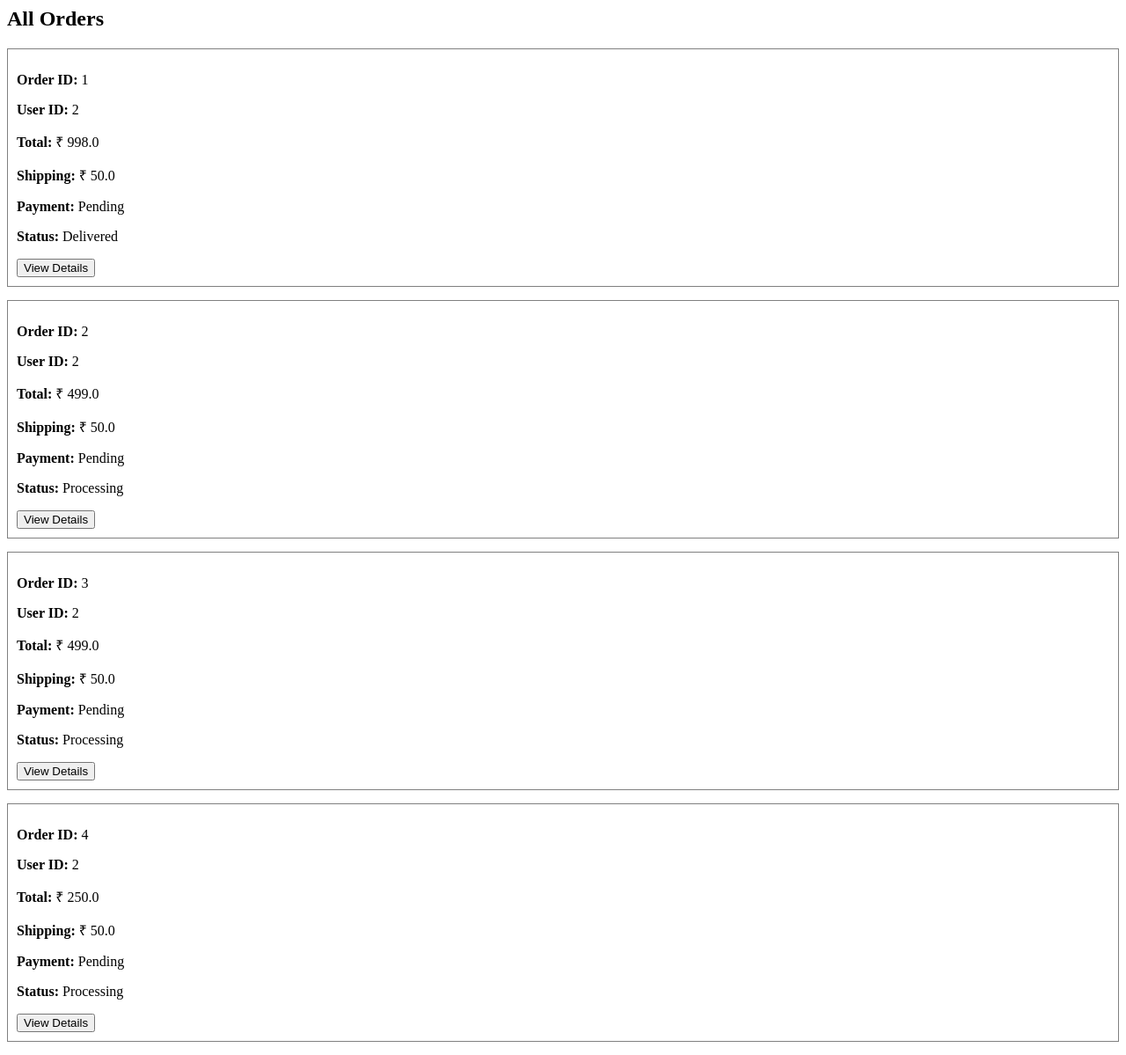
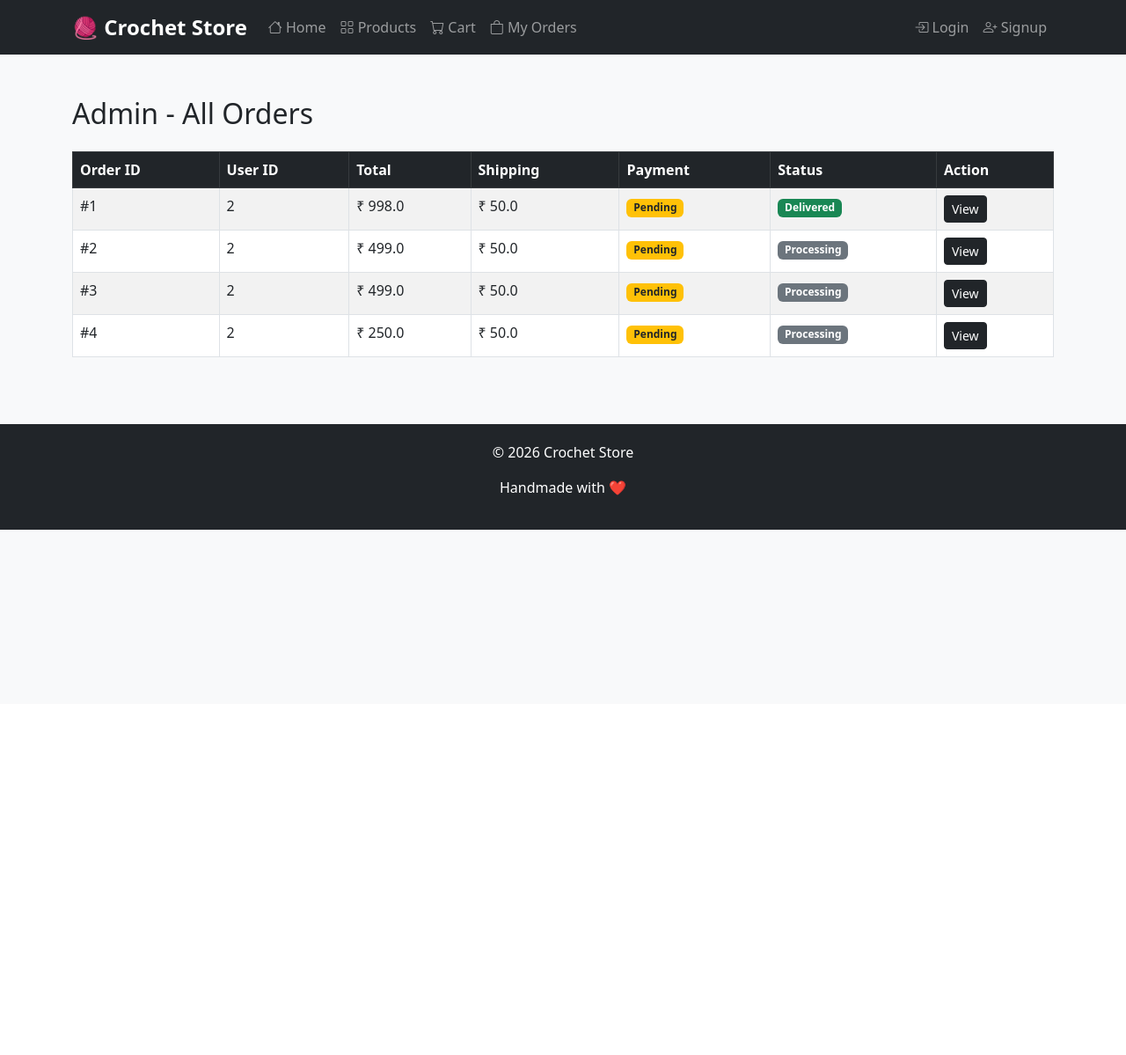
Before and after one commit to NumaMeman-cse/crochet_store, a Flask app: page /admin/orders in a window 1280 px wide. Shown: the whole page at 88% size. After the commit the page ends 602 px from the top, so only its background shows below. Run offline with Flask 3, Linux system fonts and the light colour scheme; data comes from the database, SQL or seed files in the repository.

Commit message:
Improved admin orders dashboard UI

```diff
--- a/templates/admin/orders.html
+++ b/templates/admin/orders.html
@@ -1,25 +1,93 @@
-<h2>All Orders</h2>
+{% extends "base.html" %}
+
+{% block content %}
+
+<h2 class="mb-4">Admin - All Orders</h2>
+
+<div class="table-responsive">
+
+<table class="table table-bordered table-striped">
+
+<thead class="table-dark">
+
+<tr>
+<th>Order ID</th>
+<th>User ID</th>
+<th>Total</th>
+<th>Shipping</th>
+<th>Payment</th>
+<th>Status</th>
+<th>Action</th>
+</tr>
+
+</thead>
+
+<tbody>
 
 {% for order in orders %}
 
-<div style="border:1px solid gray; padding:10px; margin-bottom:15px">
+<tr>
 
-<p><b>Order ID:</b> {{order.id}}</p>
+<td>#{{order.id}}</td>
 
-<p><b>User ID:</b> {{order.user_id}}</p>
+<td>{{order.user_id}}</td>
 
-<p><b>Total:</b> ₹ {{order.total_price}}</p>
+<td>₹ {{order.total_price}}</td>
 
-<p><b>Shipping:</b> ₹ {{order.shipping_price}}</p>
+<td>₹ {{order.shipping_price}}</td>
 
-<p><b>Payment:</b> {{order.payment_status}}</p>
+<td>
 
-<p><b>Status:</b> {{order.order_status}}</p>
+{% if order.payment_status == "Paid" %}
 
-<a href="/admin/order/{{order.id}}">
-<button>View Details</button>
+<span class="badge bg-success">Paid</span>
+
+{% else %}
+
+<span class="badge bg-warning text-dark">Pending</span>
+
+{% endif %}
+
+</td>
+
+<td>
+
+{% if order.order_status == "Delivered" %}
+
+<span class="badge bg-success">Delivered</span>
+
+{% elif order.order_status == "Shipped" %}
+
+<span class="badge bg-primary">Shipped</span>
+
+{% elif order.order_status == "Cancelled" %}
+
+<span class="badge bg-danger">Cancelled</span>
+
+{% else %}
+
+<span class="badge bg-secondary">Processing</span>
+
+{% endif %}
+
+</td>
+
+<td>
+
+<a href="/admin/order/{{order.id}}" class="btn btn-sm btn-dark">
+View
 </a>
+
+</td>
+
+</tr>
+
+{% endfor %}
+
+</tbody>
+
+</table>
 
 </div>
 
-{% endfor %}
+{% endblock %}
```
